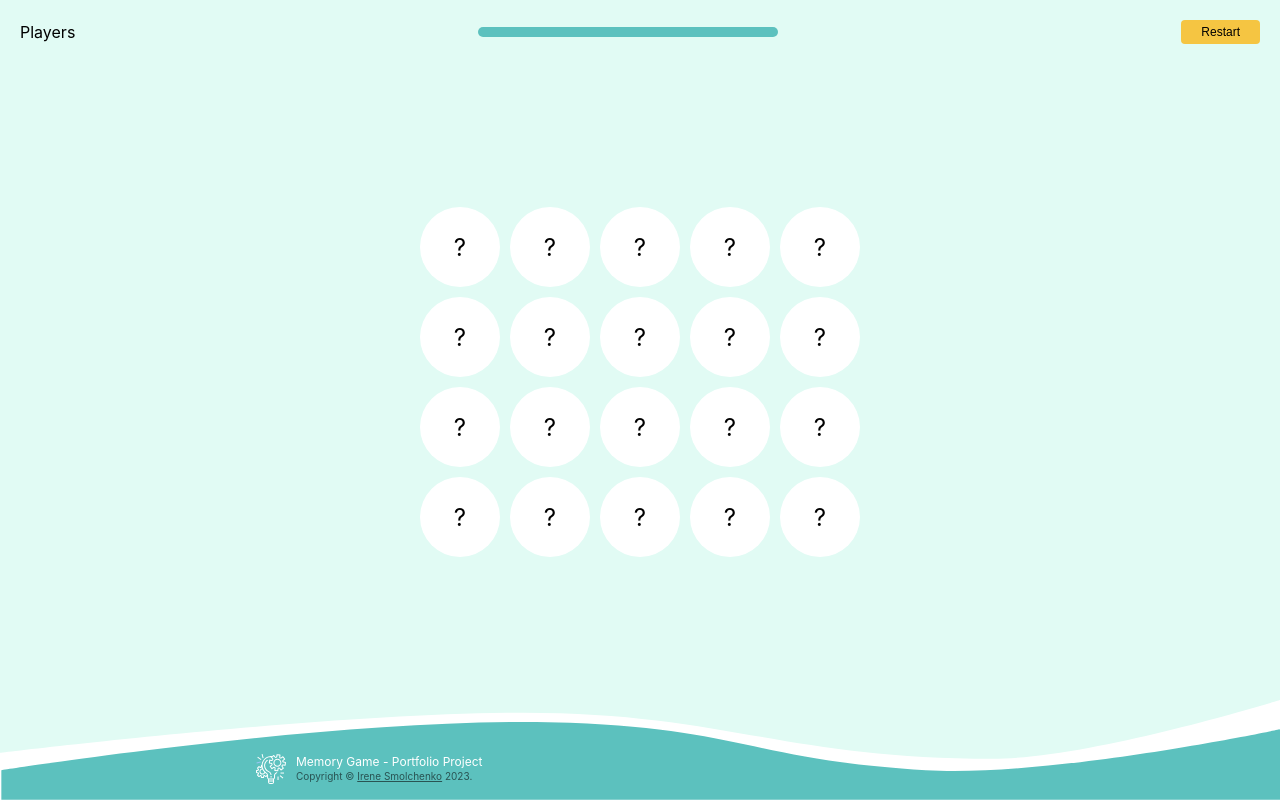
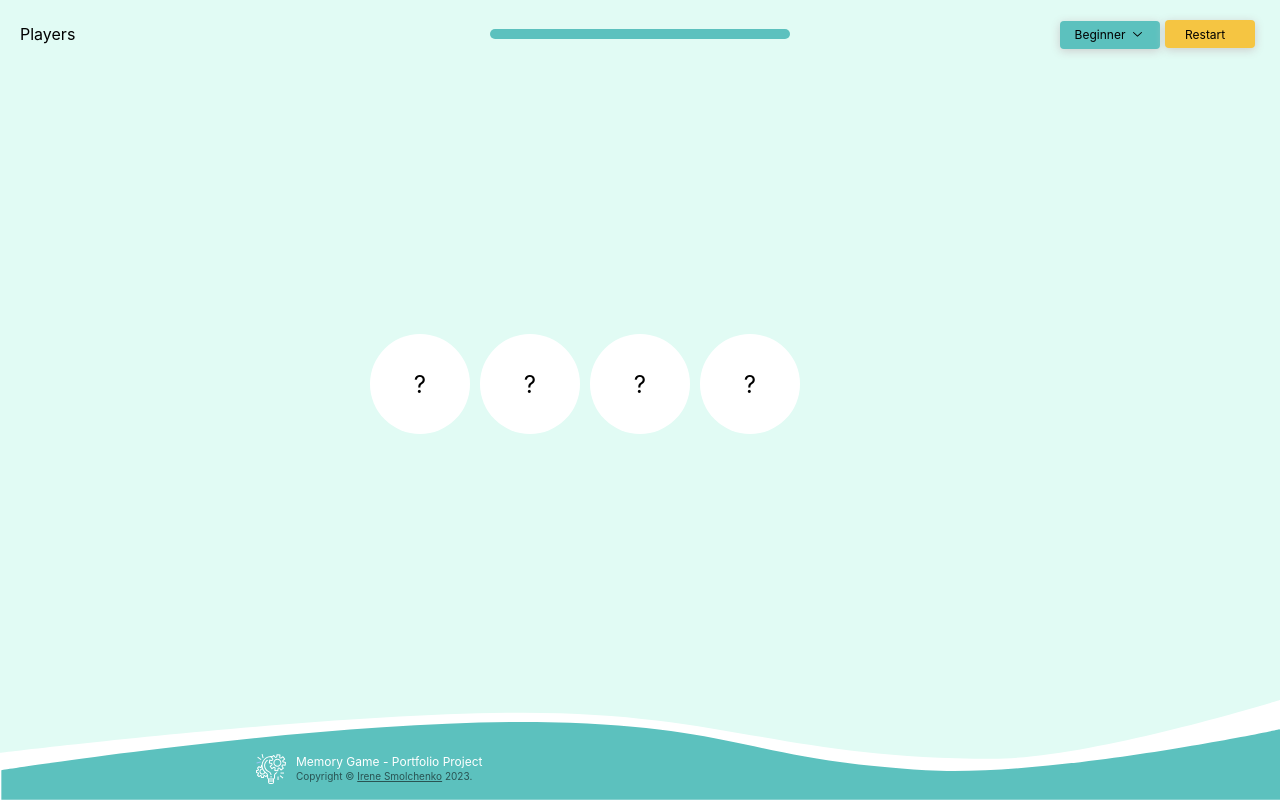
Before and after one commit to Smolchenko/Memory-game, a React (Create React App) app: page / in a window 1280 px wide. Built offline with nearby package versions, Linux system fonts and the light colour scheme.

Commit message:
game level selection functionality and design

```diff
--- a/src/App.scss
+++ b/src/App.scss
@@ -19,11 +19,19 @@ header {
 
   .restart-button {
     cursor: pointer;
-    padding: 5px 20px;
+    min-width: 50px;
+    padding: 4px 20px;
     background-color: #f5c542;
+    box-shadow: 0 2px 10px #ccc;
     border: none;
     border-radius: 4px;
     font-size: 12px;
+    margin-left: 5px;
+    height: 20px;
+
+    &:hover {
+      background-color: #ffd04f;
+    }
   }
 }
 
@@ -101,10 +109,18 @@ footer {
   justify-content: center;
   align-items: center;
   font-size: 28px;
-  height: 80px;
-  width: 80px;
+  height: 100px;
+  width: 100px;
   border-radius: 50%;
   position: relative;
+
+  &:hover {
+    .card-inner {
+      .card-front {
+        background-color: #5cc1be;
+      }
+    }
+  }
 
   &.flipped,
   &.matched {
--- a/src/components/Header/GameOptions.jsx
+++ b/src/components/Header/GameOptions.jsx
@@ -1,10 +1,66 @@
+import React from "react";
+import * as Select from "@radix-ui/react-select";
+import {
+  CheckIcon,
+  ChevronDownIcon,
+  ChevronUpIcon,
+} from "@radix-ui/react-icons";
+
+import { levelRanks } from "../../hooks/useMemoryGameLogic";
 import { useMemoryGame } from "../../context/MemoryGameContext";
 
+const SelectItem = React.forwardRef(
+  ({ children, className, ...props }, forwardedRef) => {
+    return (
+      <Select.Item className="SelectItem" {...props} ref={forwardedRef}>
+        <Select.ItemText>{children}</Select.ItemText>
+        <Select.ItemIndicator className="SelectItemIndicator">
+          <CheckIcon />
+        </Select.ItemIndicator>
+      </Select.Item>
+    );
+  }
+);
+
 const GameOptions = () => {
-  const { restartGame } = useMemoryGame();
+  const { restartGame, gameLevel, setGameLevel, cards, matchedCards } =
+    useMemoryGame();
+
+  const isSelectDisabled = cards.length === matchedCards.length;
 
   return (
-    <div>
+    <div style={{ width: "200px" }}>
+      <Select.Root
+        value={gameLevel}
+        onValueChange={setGameLevel}
+        disabled={isSelectDisabled}
+      >
+        <Select.Trigger className="SelectTrigger" disabled={isSelectDisabled}>
+          <Select.Value aria-label={gameLevel}>
+            {levelRanks[gameLevel]}
+          </Select.Value>
+          <Select.Icon className="SelectIcon">
+            <ChevronDownIcon />
+          </Select.Icon>
+        </Select.Trigger>
+        <Select.Portal>
+          <Select.Content className="SelectContent">
+            <Select.ScrollUpButton className="SelectScrollButton">
+              <ChevronUpIcon />
+            </Select.ScrollUpButton>
+            <Select.Viewport className="SelectViewport">
+              <Select.Group>
+                <Select.Label className="SelectLabel">Game level</Select.Label>
+                {levelRanks.map((level) => (
+                  <SelectItem key={level.cards} value={level.cards}>
+                    {level.levelName}
+                  </SelectItem>
+                ))}
+              </Select.Group>
+            </Select.Viewport>
+          </Select.Content>
+        </Select.Portal>
+      </Select.Root>
       <button className="restart-button" onClick={restartGame}>
         Restart
       </button>
--- a/src/components/Header/index.jsx
+++ b/src/components/Header/index.jsx
@@ -4,7 +4,7 @@ import GameStatus from "./GameStatus";
 const Header = () => {
   return (
     <header>
-      <div>Players</div>
+      <div style={{ width: "200px" }}>Players</div>
       <GameStatus />
       <GameOptions />
     </header>
--- a/src/components/Header/styles.scss
+++ b/src/components/Header/styles.scss
@@ -5,7 +5,6 @@
   border-radius: 99999px;
   width: 300px;
   height: 10px;
-
   /* Fix overflow clipping in Safari */
   /* https://gist.github.com/domske/b66047671c780a238b51c51ffde8d3a0 */
   transform: translateZ(0);
@@ -21,3 +20,90 @@
     background-color: #00c897;
   }
 }
+
+button {
+  all: unset;
+}
+
+.SelectTrigger {
+  cursor: pointer;
+  width: 60px;
+
+  display: inline-flex;
+  align-items: center;
+  justify-content: center;
+  border-radius: 4px;
+  padding: 4px 20px;
+  font-size: 12px;
+  line-height: 1;
+  height: 20px;
+  gap: 5px;
+  background-color: #5cc1be;
+  box-shadow: 0 2px 10px #ccc;
+}
+
+.SelectTrigger:hover {
+  background-color: #70cecc;
+}
+
+.SelectContent {
+  overflow: hidden;
+  background-color: #e1fbf4;
+  border-radius: 6px;
+  box-shadow: 0px 10px 38px -10px rgba(22, 23, 24, 0.35),
+    0px 10px 20px -15px rgba(22, 23, 24, 0.2);
+}
+
+.SelectViewport {
+  padding: 5px 0;
+}
+
+.SelectItem {
+  cursor: pointer;
+  font-size: 12px;
+  line-height: 1;
+  border-radius: 3px;
+  display: flex;
+  align-items: center;
+  height: 25px;
+  padding: 0 35px 0 25px;
+  position: relative;
+  user-select: none;
+
+  &:hover {
+    background-color: #bee8dd;
+  }
+}
+
+.SelectTrigger[data-disabled] {
+  cursor: not-allowed;
+  background-color: #e1fbf4;
+}
+.SelectItem[data-highlighted] {
+  outline: none;
+}
+
+.SelectLabel {
+  padding: 0 25px;
+  font-size: 12px;
+  line-height: 25px;
+  font-weight: 600;
+}
+
+.SelectItemIndicator {
+  position: absolute;
+  left: 0;
+  width: 25px;
+  display: inline-flex;
+  align-items: center;
+  justify-content: center;
+}
+
+.SelectScrollButton {
+  display: flex;
+  align-items: center;
+  justify-content: center;
+  height: 25px;
+  background-color: #fff;
+  cursor: default;
+}
--- a/src/hooks/useMemoryGameLogic.js
+++ b/src/hooks/useMemoryGameLogic.js
@@ -8,8 +8,16 @@ const shuffleArray = (array) => {
   return array;
 };
 
+export const levelRanks = [
+  { cards: 4, levelName: "Beginner" },
+  { cards: 10, levelName: "Trainee" },
+  { cards: 14, levelName: "Hotshot" },
+  { cards: 20, levelName: "Expert" },
+];
+
 const useMemoryGameLogic = () => {
   const [cards, setCards] = useState([]);
+  const [gameLevel, setGameLevel] = useState(levelRanks[0].cards); //4
   const [flippedCards, setFlippedCards] = useState([]);
   const [matchedCards, setMatchedCards] = useState([]);
 
@@ -30,9 +38,15 @@ const useMemoryGameLogic = () => {
       "🦁",
       "🐯",
     ];
-    const cardPairs = symbols.concat(symbols);
+
+    const filteredSymbols = shuffleArray(symbols).slice(0, gameLevel / 2);
+    const cardPairs = filteredSymbols.concat(filteredSymbols);
     return shuffleArray(cardPairs);
-  }, []);
+  }, [gameLevel]);
+
+  useEffect(() => {
+    generateCards();
+  }, [gameLevel]);
 
   const handleCardClick = useCallback(
     (index) => {
@@ -85,6 +99,8 @@ const useMemoryGameLogic = () => {
       handleCardClick,
       restartGame,
       progressLevel,
+      gameLevel,
+      setGameLevel,
     }),
     [
       cards,
@@ -93,6 +109,8 @@ const useMemoryGameLogic = () => {
       handleCardClick,
       restartGame,
       progressLevel,
+      gameLevel,
+      setGameLevel,
     ]
   );
 
```
